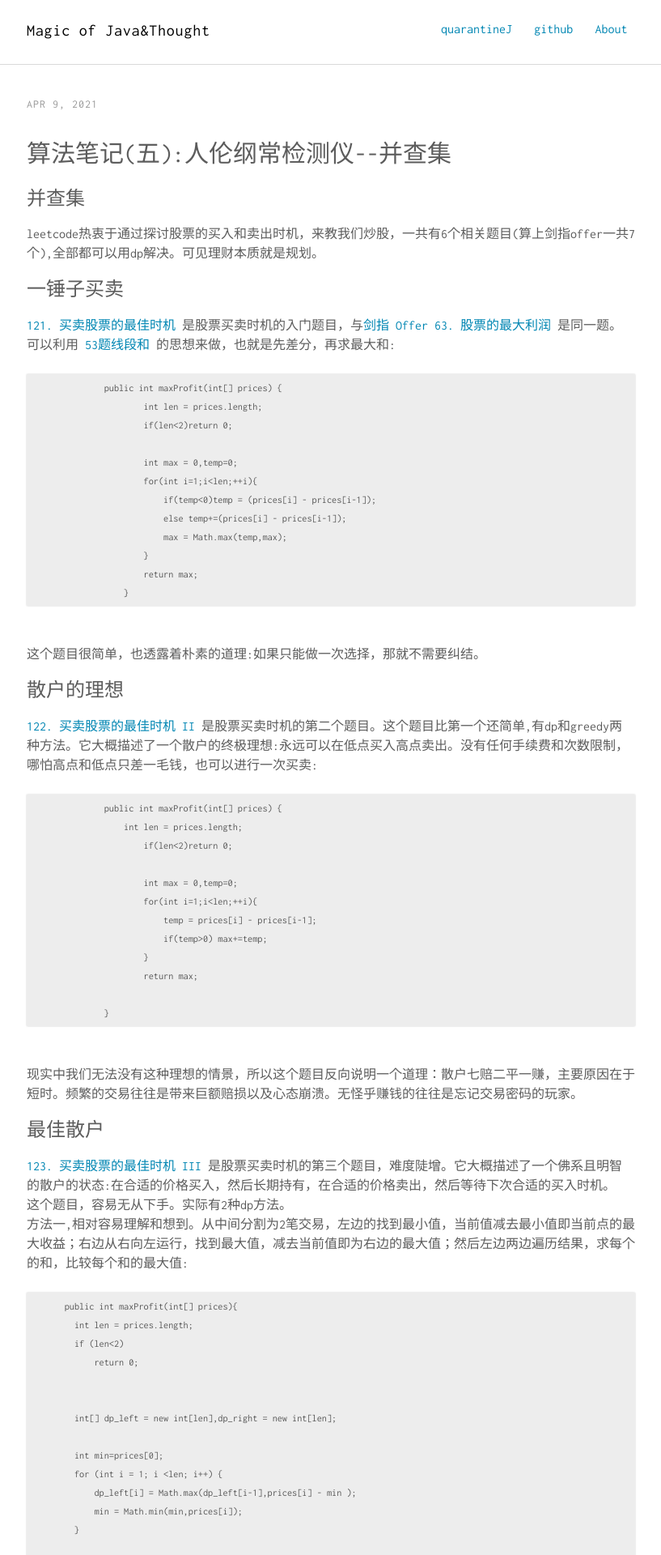
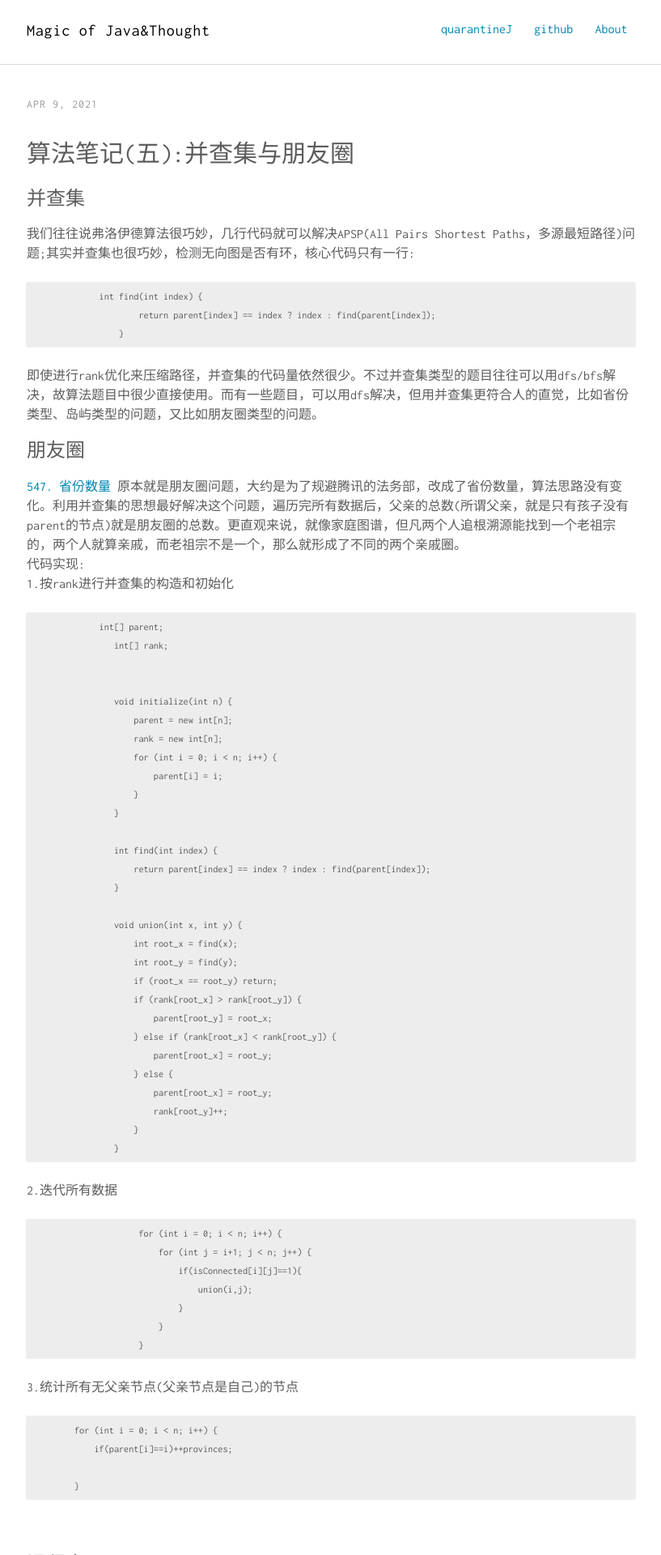
Before and after one commit to rongjoker/rongjoker.github.io, a Jekyll site: the page built from _posts/2021-04-09-algorithem5disjoint.md, in a window 1280 px wide. Shown: the top 1920 px of the page at 81% size, without its empty margins (231-1048 px from the left). Built offline with Jekyll 4.4.1, drawn with Linux system fonts in a browser that asks for light colours; comment, search, counter and statistics services are not loaded; some of the changed text lies outside the part shown.

Commit message:
算法笔记(五):并查集与朋友圈

````diff
--- a/_posts/2021-04-09-algorithem5disjoint.md
+++ b/_posts/2021-04-09-algorithem5disjoint.md
@@ -1,204 +1,162 @@
 ---
 layout: post
-title: 算法笔记(五):人伦纲常检测仪--并查集
+title: 算法笔记(五):并查集与朋友圈
 ---
 
 ### 并查集
-leetcode热衷于通过探讨股票的买入和卖出时机，来教我们炒股，一共有6个相关题目(算上剑指offer一共7个),全部都可以用dp解决。可见理财本质就是规划。<br>
+我们往往说弗洛伊德算法很巧妙，几行代码就可以解决APSP(All Pairs Shortest Paths，多源最短路径)问题;其实并查集也很巧妙，检测无向图是否有环，核心代码只有一行:<br>
+
+```
+             int find(int index) {
+                     return parent[index] == index ? index : find(parent[index]);
+                 }
+```
+
+即使进行rank优化来压缩路径，并查集的代码量依然很少。不过并查集类型的题目往往可以用dfs/bfs解决，故算法题目中很少直接使用。而有一些题目，可以用dfs解决，但用并查集更符合人的直觉，比如省份类型、岛屿类型的问题，又比如朋友圈类型的问题。
+<br>
 
 
 
-### 一锤子买卖
+### 朋友圈
 
- [121. 买卖股票的最佳时机](https://leetcode-cn.com/problems/best-time-to-buy-and-sell-stock/) 是股票买卖时机的入门题目，与[剑指 Offer 63. 股票的最大利润](https://leetcode-cn.com/problems/gu-piao-de-zui-da-li-run-lcof/) 是同一题。可以利用 [53题线段和](https://leetcode-cn.com/problems/maximum-subarray/) 的思想来做，也就是先差分，再求最大和:
+ [547. 省份数量](https://leetcode-cn.com/problems/number-of-provinces/) 原本就是朋友圈问题，大约是为了规避腾讯的法务部，改成了省份数量，算法思路没有变化。利用并查集的思想最好解决这个问题，遍历完所有数据后，父亲的总数(所谓父亲，就是只有孩子没有parent的节点)就是朋友圈的总数。更直观来说，就像家庭图谱，但凡两个人追根溯源能找到一个老祖宗的，两个人就算亲戚，而老祖宗不是一个，那么就形成了不同的两个亲戚圈。<br>
+ 代码实现:<br>
+ 1.按rank进行并查集的构造和初始化
+
 ```
-              public int maxProfit(int[] prices) {
-                      int len = prices.length;
-                      if(len<2)return 0;
-
-                      int max = 0,temp=0;
-                      for(int i=1;i<len;++i){
-                          if(temp<0)temp = (prices[i] - prices[i-1]);
-                          else temp+=(prices[i] - prices[i-1]);
-                          max = Math.max(temp,max);
-                      }
-                      return max;
-                  }
-```
-<br/>
-这个题目很简单，也透露着朴素的道理:如果只能做一次选择，那就不需要纠结。
-
-### 散户的理想
-
- [122. 买卖股票的最佳时机 II](https://leetcode-cn.com/problems/best-time-to-buy-and-sell-stock-ii/) 是股票买卖时机的第二个题目。这个题目比第一个还简单,有dp和greedy两种方法。它大概描述了一个散户的终极理想:永远可以在低点买入高点卖出。没有任何手续费和次数限制，哪怕高点和低点只差一毛钱，也可以进行一次买卖:
-```
-              public int maxProfit(int[] prices) {
-                  int len = prices.length;
-                      if(len<2)return 0;
-
-                      int max = 0,temp=0;
-                      for(int i=1;i<len;++i){
-                          temp = prices[i] - prices[i-1];
-                          if(temp>0) max+=temp;
-                      }
-                      return max;
-
-              }
-```
-<br/>
-现实中我们无法没有这种理想的情景，所以这个题目反向说明一个道理：散户七赔二平一赚，主要原因在于短时。频繁的交易往往是带来巨额赔损以及心态崩溃。无怪乎赚钱的往往是忘记交易密码的玩家。
+             int[] parent;
+                int[] rank;
 
 
-### 最佳散户
-[123. 买卖股票的最佳时机 III](https://leetcode-cn.com/problems/best-time-to-buy-and-sell-stock-iii/) 是股票买卖时机的第三个题目，难度陡增。它大概描述了一个佛系且明智的散户的状态:在合适的价格买入，然后长期持有，在合适的价格卖出，然后等待下次合适的买入时机。<br>
-这个题目，容易无从下手。实际有2种dp方法。<br>
-方法一,相对容易理解和想到。从中间分割为2笔交易，左边的找到最小值，当前值减去最小值即当前点的最大收益；右边从右向左运行，找到最大值，减去当前值即为右边的最大值；然后左边两边遍历结果，求每个的和，比较每个和的最大值:
+                void initialize(int n) {
+                    parent = new int[n];
+                    rank = new int[n];
+                    for (int i = 0; i < n; i++) {
+                        parent[i] = i;
+                    }
+                }
+
+                int find(int index) {
+                    return parent[index] == index ? index : find(parent[index]);
+                }
+
+                void union(int x, int y) {
+                    int root_x = find(x);
+                    int root_y = find(y);
+                    if (root_x == root_y) return;
+                    if (rank[root_x] > rank[root_y]) {
+                        parent[root_y] = root_x;
+                    } else if (rank[root_x] < rank[root_y]) {
+                        parent[root_x] = root_y;
+                    } else {
+                        parent[root_x] = root_y;
+                        rank[root_y]++;
+                    }
+                }
 ```
-      public int maxProfit(int[] prices){
-        int len = prices.length;
-        if (len<2)
-            return 0;
+
+2.迭代所有数据
+```
+                     for (int i = 0; i < n; i++) {
+                         for (int j = i+1; j < n; j++) {
+                             if(isConnected[i][j]==1){
+                                 union(i,j);
+                             }
+                         }
+                     }
+```
+
+3.统计所有无父亲节点(父亲节点是自己)的节点
+```
+        for (int i = 0; i < n; i++) {
+            if(parent[i]==i)++provinces;
+
+        }
+```
+
+<br/>
 
 
-        int[] dp_left = new int[len],dp_right = new int[len];
+### 课程表
 
-        int min=prices[0];
-        for (int i = 1; i <len; i++) {
-            dp_left[i] = Math.max(dp_left[i-1],prices[i] - min );
-            min = Math.min(min,prices[i]);
-        }
+图论的问题普遍比较棘手，倒并不是题目难，而是无从下手。比如课程表类问题，属于拓扑排序的问题，也算是图论里重要的一块。这类问题与动态规划相反，想出解法很容易，代码实现非常难，甚至无从下手。<br>
+以 [210. 课程表 II](https://leetcode-cn.com/problems/course-schedule-ii/) 为例。
+```
+现在你总共有 n 门课需要选，记为0到n-1。
 
-        int  max = prices[len-1];
-        for (int i = len-2; i >0; i--) {
-            dp_right[i] = Math.max(dp_right[i+1],max - prices[i]);
-            max = Math.max(max,prices[i]);
-        }
+在选修某些课程之前需要一些先修课程。例如，想要学习课程 0 ，你需要先完成课程1 ，我们用一个匹配来表示他们: [0,1]
 
-        max = 0;
-        for (int i = 1; i < len; i++) {
-            max = Math.max(max,dp_left[i] + dp_right[i]);
-        }
+给定课程总量以及它们的先决条件，返回你为了学完所有课程所安排的学习顺序。
 
-        return max;
-
-    }
-```
-<br/>
-方法二,较难想出，更难理解，也更难实现;但更有通用性(能适用于分割成2、3.。。。k笔交易)，也是更高阶的状态dp。思路如下:<br>
-第一笔的买入卖出是正常操作，第二笔的买入基于第一笔卖出的最大收益，第二笔的卖出在第二笔买入的基础上继续计算，整个是个累加递进的状态的过程。<br>
-四种状态可以简化为四个int变量，为了更好的体现思路，用二维数组替代
-
-```
-      public int maxProfit(int[] prices){
-                int len = prices.length;
-        if (len<2)
-            return 0;
-
-        int[][] dp = new int[len][4];
-        dp[0][0] = -prices[0];
-        dp[0][2] = -prices[0];
+可能会有多个正确的顺序，你只要返回一种就可以了。如果不可能完成所有课程，返回一个空数组。
 
 
-        //记录前缀状态
-        for (int i = 1; i < len; i++) {
-            dp[i][0] = Math.max(-prices[i],dp[i-1][0]);//持有第一笔股票的最好值
-            dp[i][1] = Math.max(dp[i-1][1],prices[i] + dp[i-1][0]);//卖出第一笔股票的最好值
-            dp[i][2] = Math.max(dp[i-1][2],dp[i-1][1]-prices[i]);//持有第二笔股票的最好值
-            dp[i][3] = Math.max(dp[i-1][3],prices[i] + dp[i-1][2]);//卖出第二笔股票的最好值
-
-
-            }
-
-
-        return dp[len-1][3];//返回第二笔收益，因为第二笔会继承第一笔的收益
-
-    }
-```
-
-### 庄家行为
-[188. 买卖股票的最佳时机 IV](https://leetcode-cn.com/problems/best-time-to-buy-and-sell-stock-iv/) 是股票买卖时机的第四个题目，算是第三个题目的渐进版本。它描述了一个佛系典型的操盘手的状态:在合适的价格买入，然后长期持有，在合适的价格卖出，然后等待下次合适的买入时机。与[最佳散户]不同的是，操盘手可以有多次屯货和高位卖出的机会<br>
-从dp的角度来说，这个题目即第三个题目的第二种方法的通用版本。代码如下:
-```
-       public int maxProfit(int k, int[] prices) {
-        int len = prices.length;
-        if (len < 2)
-            return 0;
-
-        int[][][] dp = new int[len][k][2];
-        for (int i = 0; i < k; i++) {
-            dp[0][i][0] = -prices[0];
-        }
-
-        //记录前缀状态
-        for (int i = 1; i < len; i++) {
-
-            for (int j = 0; j < k; j++) {
-                if (j > 0)
-                    dp[i][j][0] = Math.max(dp[i - 1][j][0], dp[i - 1][j - 1][1] - prices[i]);//持有第j笔股票的最好值=j-1笔收益-购买当前股票
-                else dp[i][j][0] = Math.max(dp[i - 1][j][0], -prices[i]);//持有第j笔股票的最好值=j-1笔收益-购买当前股票
-
-                dp[i][j][1] = Math.max(dp[i - 1][j][1], prices[i] + dp[i - 1][j][0]);//卖出第j笔股票的最好值
-            }
-
-        }
-
-        return dp[len - 1][k - 1][1];
-    }
-```
-<br>
-和第三个题目相同，三维数组可以优化到二维，为了更清晰的表示含义，保留了空间占用更大的三维。
-
-### 回到现实
-[714. 买卖股票的最佳时机含手续费](https://leetcode-cn.com/problems/best-time-to-buy-and-sell-stock-with-transaction-fee/) 是股票买卖时机的第五个题目，也算是番外篇1。它描述了一个现实中的股票交易场景:每次卖出，是要收手续费的。这也是股票乃至于基金交易的必须考虑的问题：频繁的交易，往往是给证券公司或者基金公司打工。<br>
-从dp的角度来说，每一天有2个状态:第一种是买入，两种种情况:1,不操作，从上一步的买入的收益延续下来;2，买入，从上步的卖出的收益延续。第二种是卖出,两种情况比较：1，不操作，还是从上一步卖出的收益延续下来；2，卖出，从上一步的买入延续下来。代码如下:
-```
-       public int maxProfit(int k, int[] prices) {
-        int len = prices.length;
-        if (len < 2)
-            return 0;
-
-        int[][] dp = new int[len][2];//0为买入，1为卖出
-        dp[0][0] = - prices[0];//持有股票的情况，第一天只有买入这一种情况，无法从之前买入的持有下去
-        dp[1][0] = Math.max(dp[0][0],-prices[1]);//持有股票的情况
-        dp[1][1] = Math.max(prices[1]-prices[0]- fee,0);
-        for (int i = 2; i < len; i++) {
-            //卖出,两种情况比较：1，不操作，还是从上一步卖出的收益延续下来；2，卖出，从上一步的买入延续下来 ++
-            dp[i][1] = Math.max(dp[i-1][1],dp[i-1][0] + prices[i]-fee);
-            //买入，两种种情况:1,不操作，从上一步的买入的收益延续下来;2，买入，从上步的卖出的收益延续 --
-            dp[i][0] = Math.max(dp[i-1][0],dp[i-1][1]-prices[i]);
-        }
-
-        return Math.max(dp[len-1][1],0);
-    }
-```
-这个题目暗示了散户理财的归宿:给理财公司当韭菜。
-
-### 股东行为
-
-[309. 最佳买卖股票时机含冷冻期](https://leetcode-cn.com/problems/best-time-to-buy-and-sell-stock-with-cooldown/) 是股票买卖时机的第六个题目，也算是番外篇2。它描述了一个现实中的股东股票交易场景:每次卖出，是含冷冻期的。。<br>
-从dp的角度来说，每一天有2个状态:第一种是买入，两种种情况:1,不操作，从上一步的买入的收益延续下来;2，买入，从上步的卖出的收益延续。第二种是卖出,两种情况比较：1，不操作，还是从上一步卖出的收益延续下来；2，卖出，从上上步的买入延续下来。代码如下:
-```
-       public int maxProfit(int k, int[] prices) {
-        int len = prices.length;
-        if (len < 2)
-            return 0;
-
-        int[][] dp = new int[len][2];//0为买入，1为卖出
-        dp[0][0] = - prices[0];//持有股票的情况，第一天只有买入这一种情况，无法从之前买入的持有下去
-        dp[1][0] = Math.max(dp[0][0],-prices[1]);//持有股票的情况
-        dp[1][1] = Math.max(prices[1]-prices[0],0);
-        for (int i = 2; i < len; i++) {
-            //卖出,两种情况比较：1，不操作，还是从上一步卖出的收益延续下来；2，卖出，从上一步的买入延续下来 ++
-            dp[i][1] = Math.max(dp[i-1][1],dp[i-1][0] + prices[i]);
-            //买入，两种种情况:1,不操作，从上一步的买入的收益延续下来;2，买入，从上上步的卖出种延续 --
-            dp[i][0] = Math.max(dp[i-1][0],dp[i-2][1]-prices[i]);
-        }
-
-        return Math.max(dp[len-1][1],0);
-    }
 ```
 
 <br>
-至此，leetcode已经教完我们炒股，是时候到股市里为城市绿化做贡献了。<br>
+拓扑排序通常可以用dfs/bfs实现，在运算中构建有向图并判断是否有环，同时借助栈记录其中一个顺序。下面以dfs为例子:
 
-> 相关资料:  [股票问题系列通解](https://leetcode-cn.com/circle/article/qiAgHn/)
+```
+class Solution {
+    // 存储有向图
+    List<List<Integer>> edges;
+    // 标记每个节点的状态：0=未搜索，1=搜索中，2=已完成
+    int[] visited;
+    // 用数组来模拟栈，下标 n-1 为栈底，0 为栈顶
+    int[] result;
+    // 判断有向图中是否有环
+    boolean valid = true;
+    // 栈下标
+    int index;
+
+    public int[] findOrder(int numCourses, int[][] prerequisites) {
+        edges = new ArrayList<List<Integer>>();
+        for (int i = 0; i < numCourses; ++i) {
+            edges.add(new ArrayList<Integer>());
+        }
+        visited = new int[numCourses];
+        result = new int[numCourses];
+        index = numCourses - 1;
+        for (int[] info : prerequisites) {
+            edges.get(info[1]).add(info[0]);
+        }
+        // 每次挑选一个「未搜索」的节点，开始进行深度优先搜索
+        for (int i = 0; i < numCourses && valid; ++i) {
+            if (visited[i] == 0) {
+                dfs(i);
+            }
+        }
+        if (!valid) {
+            return new int[0];
+        }
+        // 如果没有环，那么就有拓扑排序
+        return result;
+    }
+
+    public void dfs(int u) {
+        // 将节点标记为「搜索中」
+        visited[u] = 1;
+        // 搜索其相邻节点
+        // 只要发现有环，立刻停止搜索
+        for (int v: edges.get(u)) {
+            // 如果「未搜索」那么搜索相邻节点
+            if (visited[v] == 0) {
+                dfs(v);
+                if (!valid) {
+                    return;
+                }
+            }
+            // 如果「搜索中」说明找到了环
+            else if (visited[v] == 1) {
+                valid = false;
+                return;
+            }
+        }
+        // 将节点标记为「已完成」
+        visited[u] = 2;
+        // 将节点入栈
+        result[index--] = u;
+    }
+}
+
+```
````
